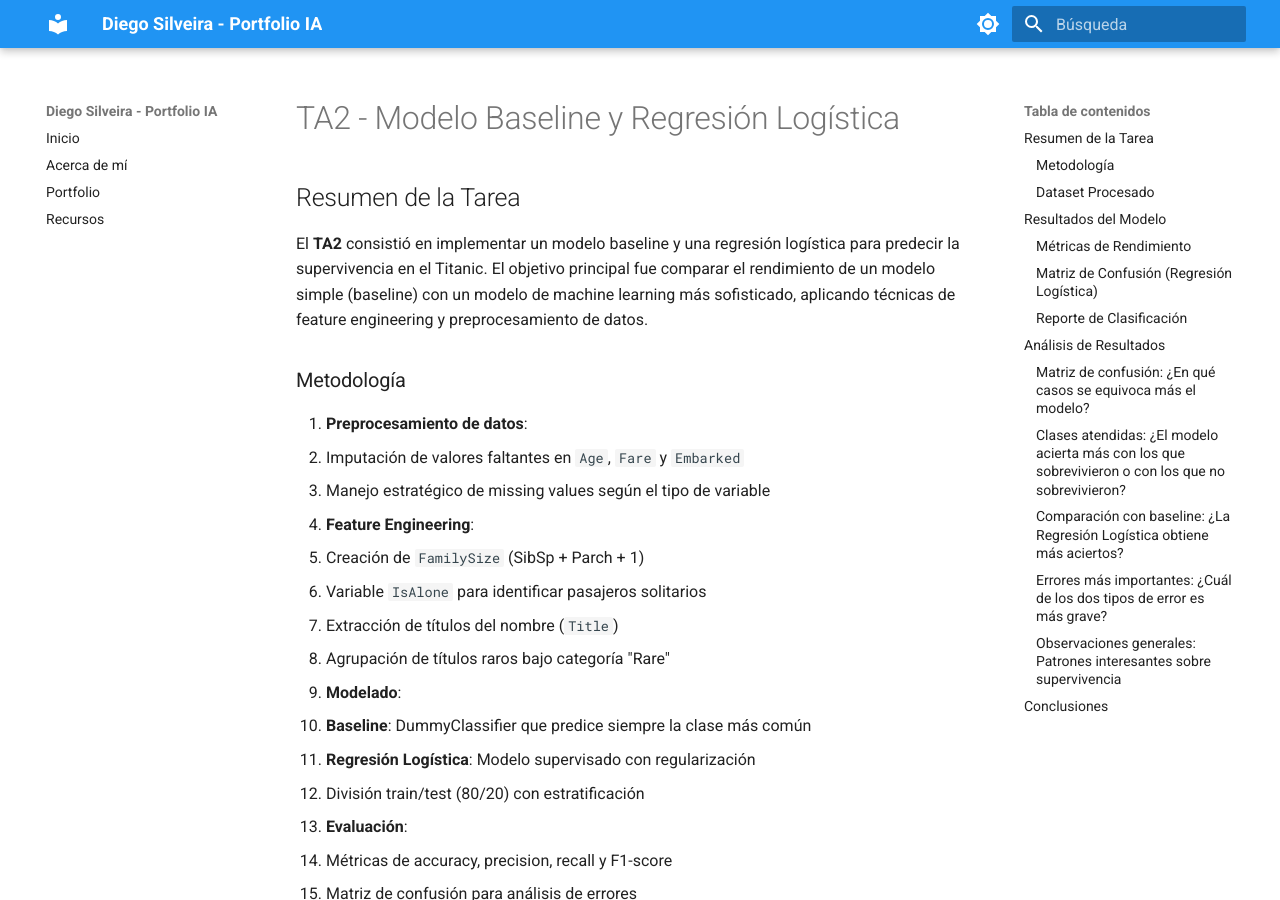
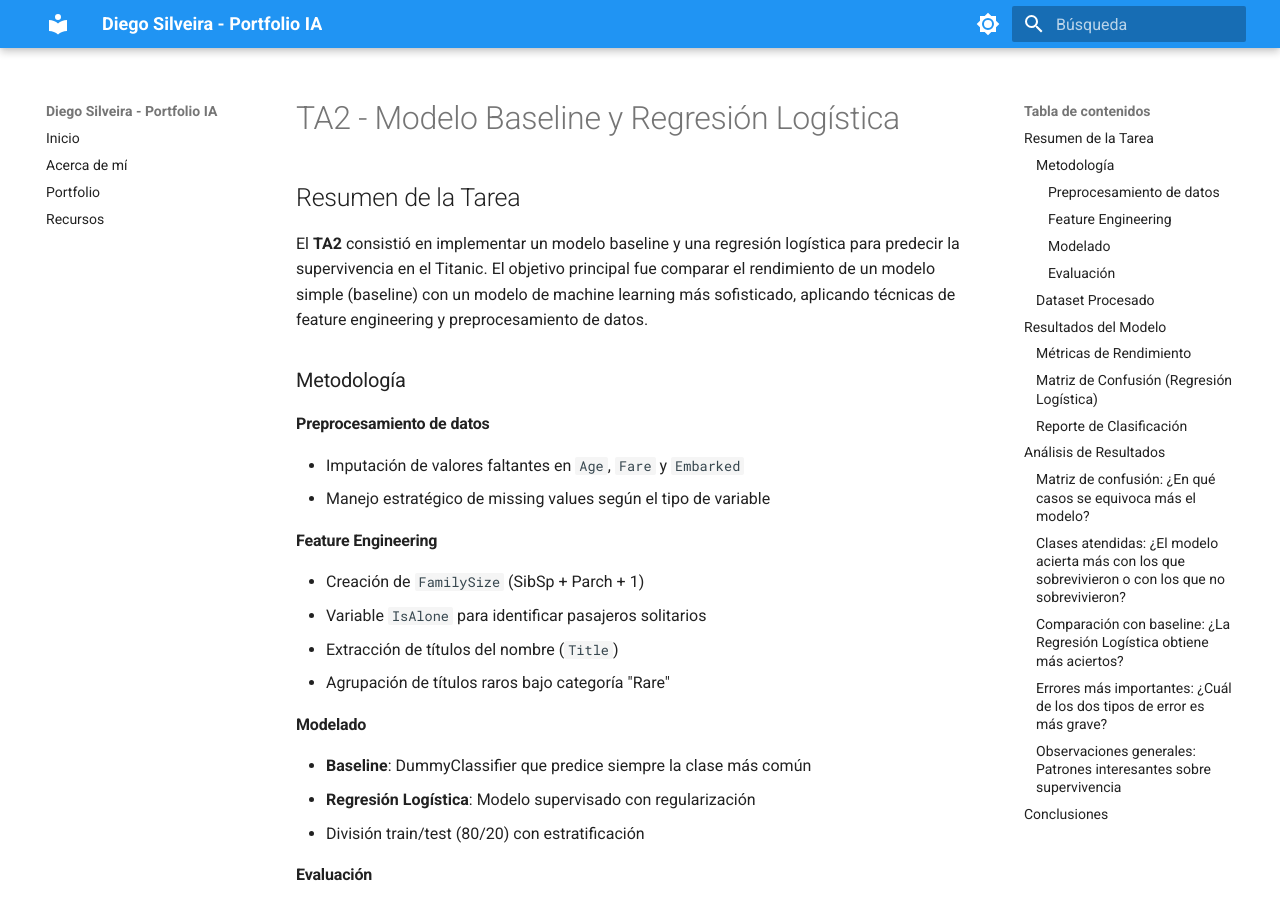
Before and after one commit to diesilveira/portfolio-ia, an MkDocs documentation site: the page built from docs/portfolio/02-baseline-logreg.md, in a window 1280 px wide and 900 px high. Built offline with MkDocs 1.6.1 and Material for MkDocs 9.7.7, drawn with Linux system fonts in a browser that asks for light colours; some of the changed lines change nothing that is shown.

Commit message:
minor fix

````diff
--- a/docs/portfolio/02-baseline-logreg.md
+++ b/docs/portfolio/02-baseline-logreg.md
@@ -6,24 +6,28 @@ El **TA2** consistió en implementar un modelo baseline y una regresión logíst
 
 ### Metodología
 
-1. **Preprocesamiento de datos**:
-   - Imputación de valores faltantes en `Age`, `Fare` y `Embarked`
-   - Manejo estratégico de missing values según el tipo de variable
+#### Preprocesamiento de datos
 
-2. **Feature Engineering**:
-   - Creación de `FamilySize` (SibSp + Parch + 1)
-   - Variable `IsAlone` para identificar pasajeros solitarios
-   - Extracción de títulos del nombre (`Title`)
-   - Agrupación de títulos raros bajo categoría "Rare"
+- Imputación de valores faltantes en `Age`, `Fare` y `Embarked`
+- Manejo estratégico de missing values según el tipo de variable
 
-3. **Modelado**:
-   - **Baseline**: DummyClassifier que predice siempre la clase más común
-   - **Regresión Logística**: Modelo supervisado con regularización
-   - División train/test (80/20) con estratificación
+#### Feature Engineering
 
-4. **Evaluación**:
-   - Métricas de accuracy, precision, recall y F1-score
-   - Matriz de confusión para análisis de errores
+- Creación de `FamilySize` (SibSp + Parch + 1)
+- Variable `IsAlone` para identificar pasajeros solitarios
+- Extracción de títulos del nombre (`Title`)
+- Agrupación de títulos raros bajo categoría "Rare"
+
+#### Modelado
+
+- **Baseline**: DummyClassifier que predice siempre la clase más común
+- **Regresión Logística**: Modelo supervisado con regularización
+- División train/test (80/20) con estratificación
+
+#### Evaluación
+
+- Métricas de accuracy, precision, recall y F1-score
+- Matriz de confusión para análisis de errores
 
 ### Dataset Procesado
 
@@ -39,6 +43,7 @@ El **TA2** consistió en implementar un modelo baseline y una regresión logíst
 - **Regresión Logística Accuracy**: 81.56%
 
 ### Matriz de Confusión (Regresión Logística)
+
 ```
            Predicho
 Actual    No (0)  Sí (1)
@@ -47,6 +52,7 @@ Sí (1)      21     48
 ```
 
 ### Reporte de Clasificación
+
 ```
               precision    recall  f1-score   support
 No (0)           0.82      0.89      0.86       110
````
